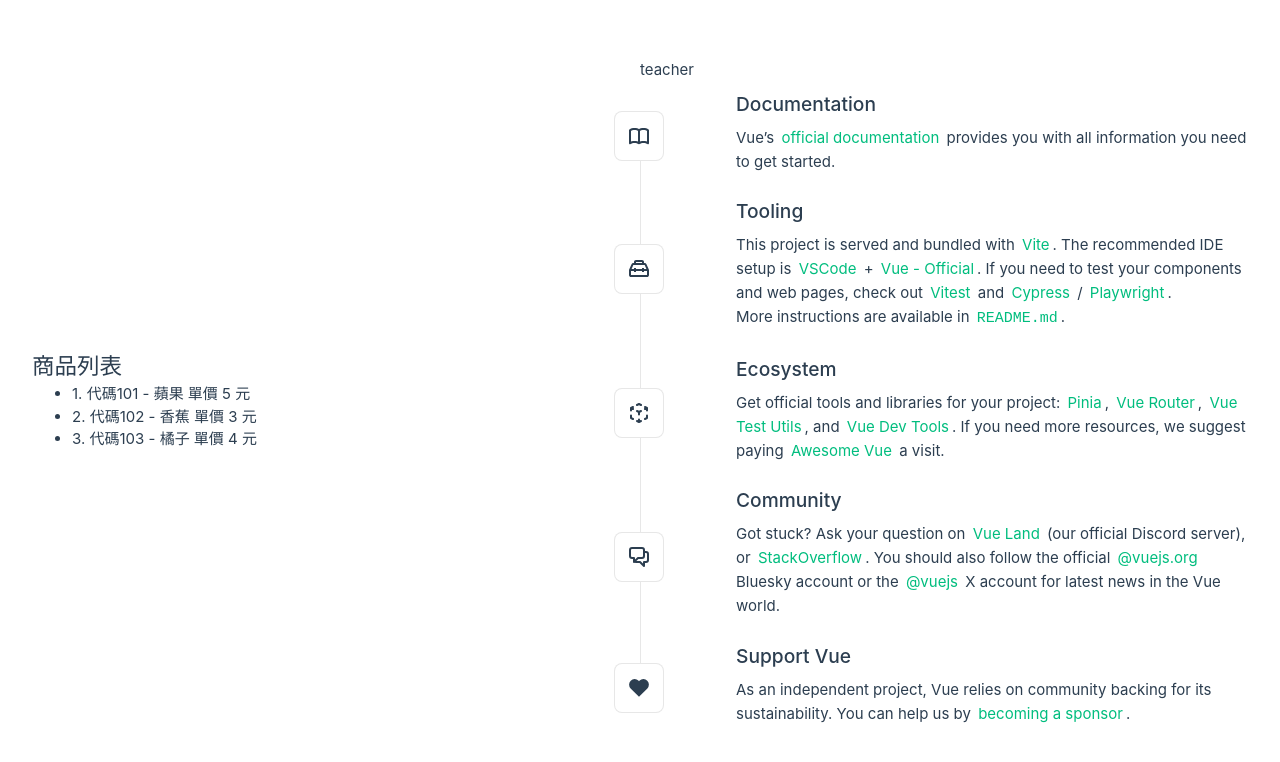
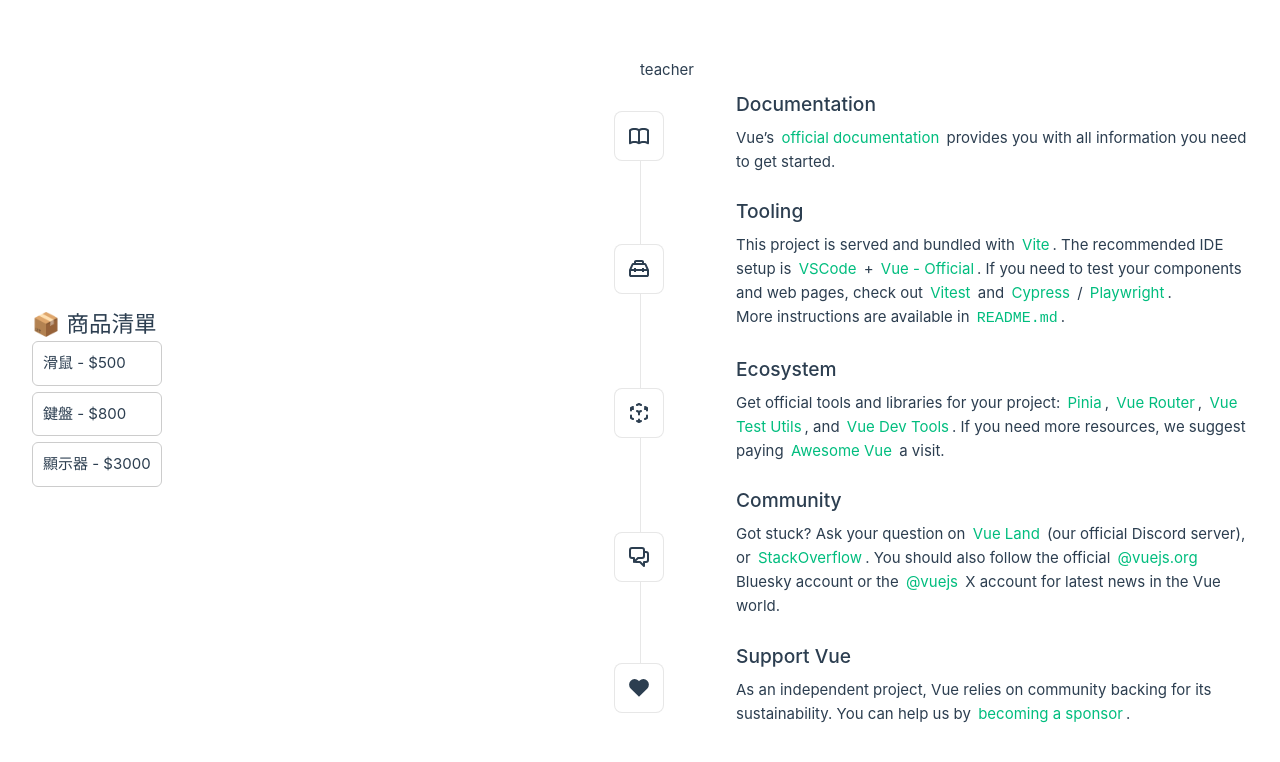
Before and after one commit to JerryChang0504/20250908, a Vue app: page / in a window 1280 px wide. Shown: the top 762 px of the page. Built offline with nearby package versions, Linux system fonts and the light colour scheme.

Commit message:
ProductList.vue
ProductList.vue

ProductList.vue

```diff
--- a/src/App.vue
+++ b/src/App.vue
@@ -16,6 +16,7 @@
 import VifVshowDiff from './components/VifVshowDiff.vue'
 import ConditionalRenderingReactive from './components/ConditionalRenderingReactive.vue'
 import VforObject from './components/VforObject.vue'
+import ProductList from './components/ProductList.vue'
 const msgT = "I'm Jerry"
 </script>
 
@@ -38,7 +39,8 @@
       <!-- <ConditionalRendering /> -->
       <!-- <VifVshowDiff /> -->
       <!-- <ConditionalRenderingReactive /> -->
-      <VforObject />
+      <!-- <VforObject /> -->
+      <ProductList />
     </div>
   </header>
 
--- /dev/null
+++ b/src/components/ProductItem.vue
@@ -0,0 +1,25 @@
+<script setup>
+defineProps({
+  name: {
+    type: String,
+  },
+  price: {
+    type: Number,
+  },
+})
+</script>
+
+<template>
+  <div class="product-item">
+    <p>{{ name }} - ${{ price }}</p>
+  </div>
+</template>
+
+<style scoped>
+.product-item {
+  padding: 10px;
+  margin-bottom: 6px;
+  border: 1px solid #ccc;
+  border-radius: 6px;
+}
+</style>
--- /dev/null
+++ b/src/components/ProductList.vue
@@ -0,0 +1,29 @@
+<script setup>
+import ProductItem from './ProductItem.vue'
+import { reactive } from 'vue'
+
+const products = reactive([
+  { id: 1, name: '滑鼠', price: 500 },
+  { id: 2, name: '鍵盤', price: 800 },
+  { id: 3, name: '顯示器', price: 3000 },
+])
+</script>
+
+<template>
+  <div class="product-list">
+    <h2>📦 商品清單</h2>
+    <ProductItem
+      v-for="product in products"
+      :key="product.id"
+      :name="product.name"
+      :price="product.price"
+    />
+  </div>
+</template>
+
+<style scoped>
+.product-list {
+  max-width: 400px;
+  margin: auto;
+}
+</style>
```
